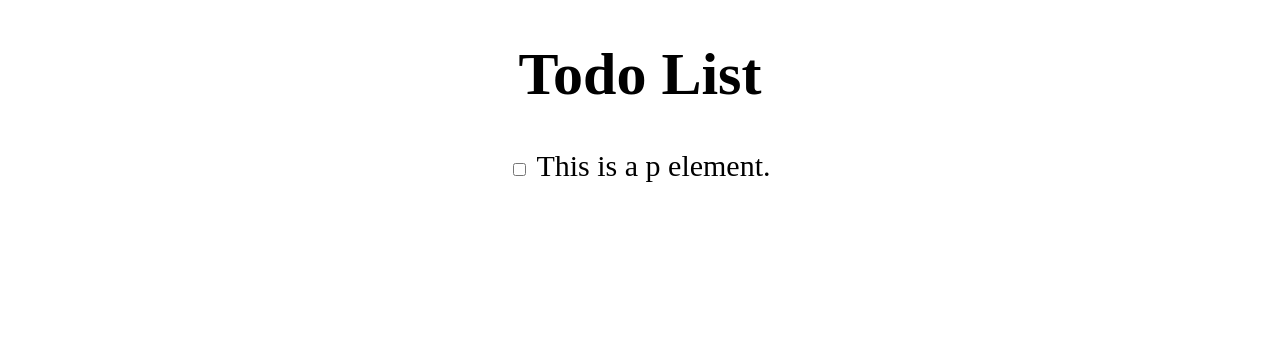
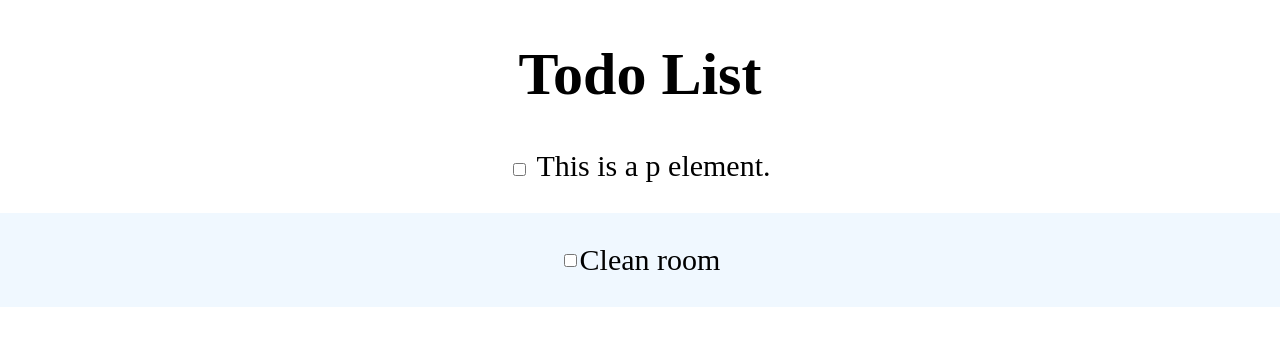
Before and after one commit to sheacronin/todo, a plain HTML site: page index.html in a window 1280 px wide. Drawn offline with Linux system fonts and the light colour scheme.

Commit message:
Add initial function to add task title and checkbox to DOM

```diff
--- a/index.html
+++ b/index.html
@@ -8,7 +8,7 @@
 </head>
 <body>
     <h1>Todo List</h1>
-    <div>
+    <div id="tasks-container">
         <p><input type="checkbox"> This is a p element.</p>
     </div>
     <script src="main.js"></script>
--- a/main.js
+++ b/main.js
@@ -7,26 +7,99 @@
  * If you are looking for production-ready output files, see mode: "production" (https://webpack.js.org/configuration/mode/).
  */
 /******/ (() => { // webpackBootstrap
+/******/ 	"use strict";
 /******/ 	var __webpack_modules__ = ({
+
+/***/ "./src/dom-tasks.js":
+/*!**************************!*\
+  !*** ./src/dom-tasks.js ***!
+  \**************************/
+/***/ ((__unused_webpack_module, __webpack_exports__, __webpack_require__) => {
+
+eval("__webpack_require__.r(__webpack_exports__);\n/* harmony export */ __webpack_require__.d(__webpack_exports__, {\n/* harmony export */   \"addNewTask\": () => (/* binding */ addNewTask)\n/* harmony export */ });\nconst tasksContainer = document.querySelector('#tasks-container');\n\nfunction addNewTask(task) {\n    // Create task element and add class.\n    const taskEl = document.createElement('div');\n    taskEl.classList.add('task');\n    // Create and append checkbox to div element.\n    const checkbox = document.createElement('input');\n    checkbox.setAttribute('type', 'checkbox');\n    taskEl.appendChild(checkbox);\n    // Create and append p element with task title.\n    const title = document.createElement('p');\n    title.textContent = task.title;\n    taskEl.appendChild(title);\n    // Append task el to container.\n    tasksContainer.appendChild(taskEl);\n}\n\n\n\n//# sourceURL=webpack://todo/./src/dom-tasks.js?");
+
+/***/ }),
 
 /***/ "./src/index.js":
 /*!**********************!*\
   !*** ./src/index.js ***!
   \**********************/
-/***/ (() => {
+/***/ ((__unused_webpack_module, __webpack_exports__, __webpack_require__) => {
 
-eval("console.log('Hi there.');\n\n//# sourceURL=webpack://todo/./src/index.js?");
+eval("__webpack_require__.r(__webpack_exports__);\n/* harmony import */ var _tasks__WEBPACK_IMPORTED_MODULE_0__ = __webpack_require__(/*! ./tasks */ \"./src/tasks.js\");\n/* harmony import */ var _dom_tasks__WEBPACK_IMPORTED_MODULE_1__ = __webpack_require__(/*! ./dom-tasks */ \"./src/dom-tasks.js\");\n\n\n\n(0,_dom_tasks__WEBPACK_IMPORTED_MODULE_1__.addNewTask)(_tasks__WEBPACK_IMPORTED_MODULE_0__.cleanRoom);\n\n\n//# sourceURL=webpack://todo/./src/index.js?");
+
+/***/ }),
+
+/***/ "./src/tasks.js":
+/*!**********************!*\
+  !*** ./src/tasks.js ***!
+  \**********************/
+/***/ ((__unused_webpack_module, __webpack_exports__, __webpack_require__) => {
+
+eval("__webpack_require__.r(__webpack_exports__);\n/* harmony export */ __webpack_require__.d(__webpack_exports__, {\n/* harmony export */   \"cleanRoom\": () => (/* binding */ cleanRoom)\n/* harmony export */ });\nclass Task {\n    constructor(title, desc, dueDate, priority) {\n        this.title = title;\n        this.desc = desc;\n        this.dueDate = dueDate;\n        this.priority = priority;\n        this.isComplete = false;\n    }\n    toggleComplete() {\n        this.isComplete = !this.isComplete;\n    }\n}\n\nconst cleanRoom = new Task('Clean room', 'I need to clean my room', 'tomorrow', 2);\n\n\n\n//# sourceURL=webpack://todo/./src/tasks.js?");
 
 /***/ })
 
 /******/ 	});
 /************************************************************************/
+/******/ 	// The module cache
+/******/ 	var __webpack_module_cache__ = {};
+/******/
+/******/ 	// The require function
+/******/ 	function __webpack_require__(moduleId) {
+/******/ 		// Check if module is in cache
+/******/ 		if(__webpack_module_cache__[moduleId]) {
+/******/ 			return __webpack_module_cache__[moduleId].exports;
+/******/ 		}
+/******/ 		// Create a new module (and put it into the cache)
+/******/ 		var module = __webpack_module_cache__[moduleId] = {
+/******/ 			// no module.id needed
+/******/ 			// no module.loaded needed
+/******/ 			exports: {}
+/******/ 		};
+/******/
+/******/ 		// Execute the module function
+/******/ 		__webpack_modules__[moduleId](module, module.exports, __webpack_require__);
+/******/
+/******/ 		// Return the exports of the module
+/******/ 		return module.exports;
+/******/ 	}
+/******/
+/************************************************************************/
+/******/ 	/* webpack/runtime/define property getters */
+/******/ 	(() => {
+/******/ 		// define getter functions for harmony exports
+/******/ 		__webpack_require__.d = (exports, definition) => {
+/******/ 			for(var key in definition) {
+/******/ 				if(__webpack_require__.o(definition, key) && !__webpack_require__.o(exports, key)) {
+/******/ 					Object.defineProperty(exports, key, { enumerable: true, get: definition[key] });
+/******/ 				}
+/******/ 			}
+/******/ 		};
+/******/ 	})();
+/******/
+/******/ 	/* webpack/runtime/hasOwnProperty shorthand */
+/******/ 	(() => {
+/******/ 		__webpack_require__.o = (obj, prop) => (Object.prototype.hasOwnProperty.call(obj, prop))
+/******/ 	})();
+/******/
+/******/ 	/* webpack/runtime/make namespace object */
+/******/ 	(() => {
+/******/ 		// define __esModule on exports
+/******/ 		__webpack_require__.r = (exports) => {
+/******/ 			if(typeof Symbol !== 'undefined' && Symbol.toStringTag) {
+/******/ 				Object.defineProperty(exports, Symbol.toStringTag, { value: 'Module' });
+/******/ 			}
+/******/ 			Object.defineProperty(exports, '__esModule', { value: true });
+/******/ 		};
+/******/ 	})();
+/******/
+/************************************************************************/
 /******/
 /******/ 	// startup
 /******/ 	// Load entry module and return exports
 /******/ 	// This entry module can't be inlined because the eval devtool is used.
-/******/ 	var __webpack_exports__ = {};
-/******/ 	__webpack_modules__["./src/index.js"]();
+/******/ 	var __webpack_exports__ = __webpack_require__("./src/index.js");
 /******/
 /******/ })()
 ;
--- a/style.css
+++ b/style.css
@@ -3,3 +3,10 @@ body {
     margin: 0 auto;
     text-align: center;
 }
+
+.task {
+    background-color: aliceblue;
+    display: flex;
+    justify-content: center;
+    align-items: center;
+}
```
